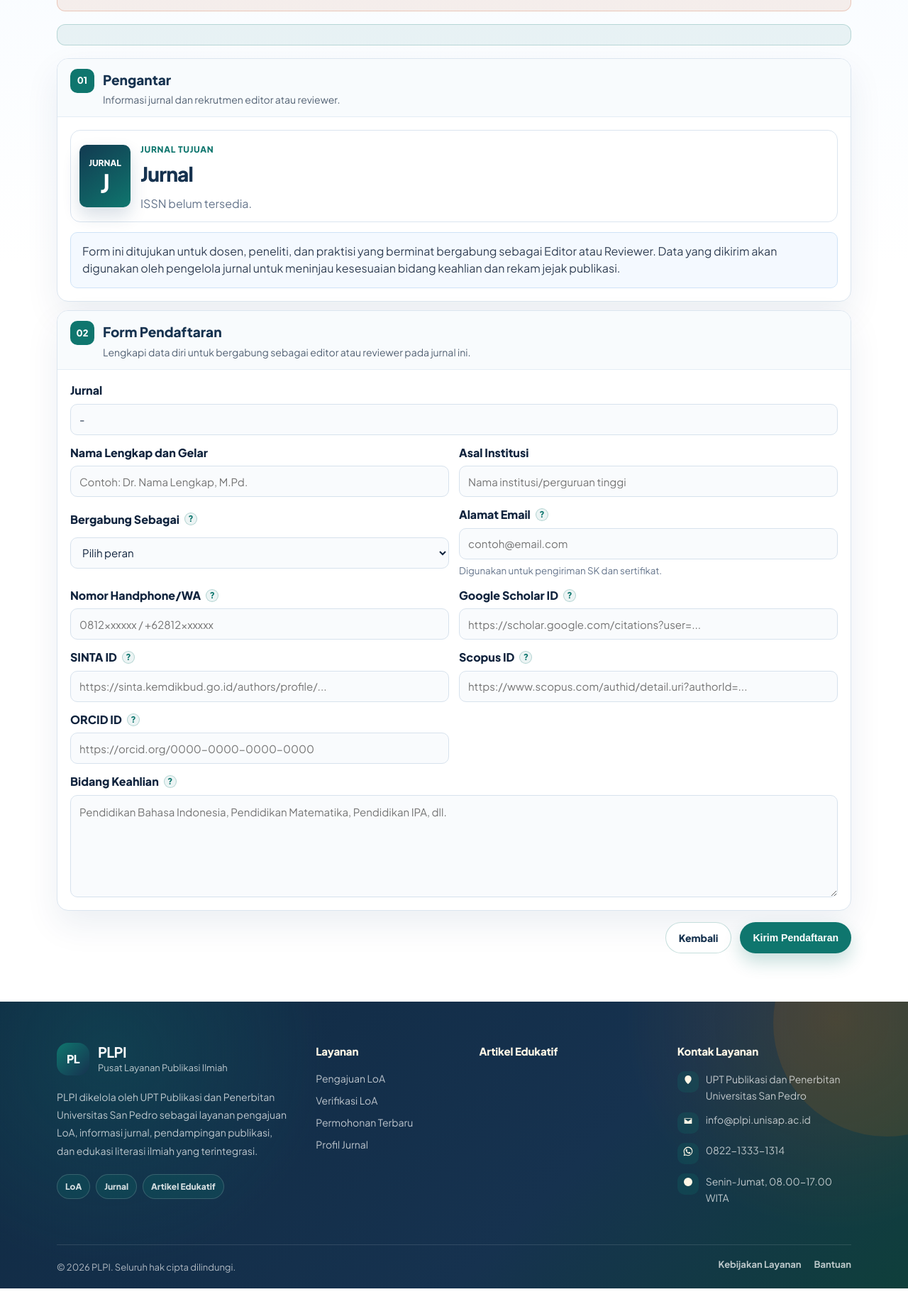
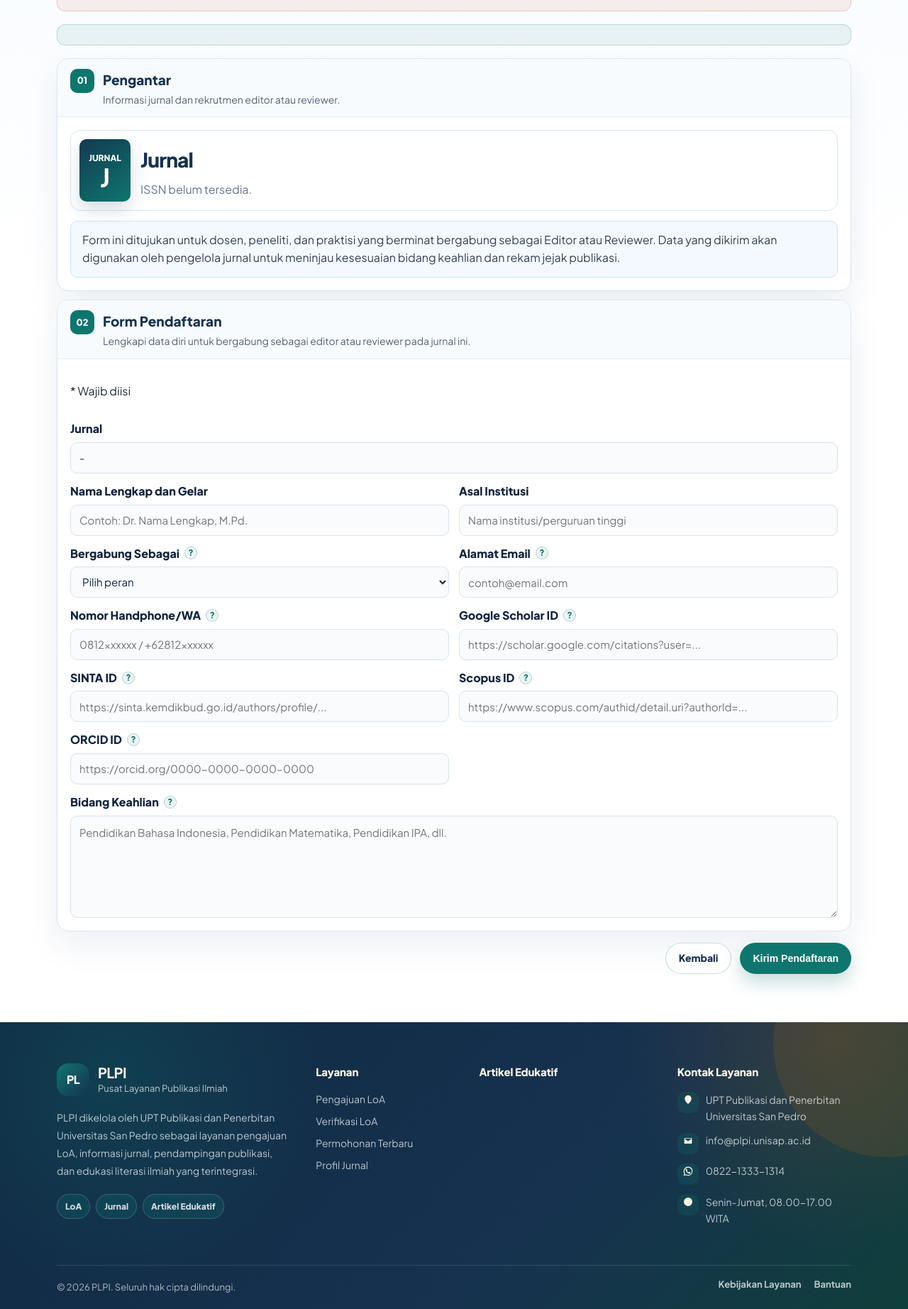
Before and after one commit to kodingsil-lab/plpi-public, a CodeIgniter 4 app: the page made by app/Views/public/recruitment/form.php in a window 1280 px wide. Shown: the part 246-2090 px from the top of the page at 71% size. Before the commit the page ends 2061 px from the top, so only its background shows below. Run offline with PHP 8.4 and a stand-in for CodeIgniter, Linux system fonts and the light colour scheme; the template is opened without the code that fills it, so the values that code supplies are empty; some libraries are stand-ins or nearby versions.

Commit message:
Update form.php

```diff
--- a/app/Views/public/recruitment/form.php
+++ b/app/Views/public/recruitment/form.php
@@ -47,7 +47,6 @@ $journalIssn = array_values(array_filter([
                         <?php endif; ?>
                     </div>
                     <div class="recruitment-journal-meta">
-                        <small>Jurnal tujuan</small>
                         <h2><?= esc((string) ($journal['name'] ?? 'Jurnal')) ?></h2>
                         <?php if ($journalIssn !== []): ?>
                             <div class="recruitment-journal-issn">
@@ -81,22 +80,24 @@ $journalIssn = array_values(array_filter([
                 </div>
 
                 <div class="loa-form-grid">
+                    <p class="form-required-note span-2"><span>*</span> Wajib diisi</p>
+
                     <label class="span-2">
                         <span>Jurnal</span>
                         <input value="<?= esc((string) ($journal['name'] ?? '-'), 'attr') ?>" readonly>
                     </label>
 
-                    <label>
+                    <label class="is-required">
                         <span>Nama Lengkap dan Gelar</span>
                         <input name="full_name" value="<?= esc((string) old('full_name'), 'attr') ?>" required placeholder="Contoh: Dr. Nama Lengkap, M.Pd.">
                     </label>
 
-                    <label>
+                    <label class="is-required">
                         <span>Asal Institusi</span>
                         <input name="institution" value="<?= esc((string) old('institution'), 'attr') ?>" required placeholder="Nama institusi/perguruan tinggi">
                     </label>
 
-                    <label>
+                    <label class="is-required">
                         <span class="field-label">
                             Bergabung Sebagai
                             <span class="field-tooltip" tabindex="0" aria-label="Pilih Editor jika ingin membantu pengelolaan naskah, atau Reviewer jika ingin menelaah artikel sesuai bidang keahlian.">?</span>
@@ -108,16 +109,15 @@ $journalIssn = array_values(array_filter([
                         </select>
                     </label>
 
-                    <label>
+                    <label class="is-required">
                         <span class="field-label">
                             Alamat Email
                             <span class="field-tooltip" tabindex="0" aria-label="Gunakan email aktif karena informasi seleksi, SK, dan sertifikat akan dikirim melalui email ini.">?</span>
                         </span>
                         <input type="email" name="email" value="<?= esc((string) old('email'), 'attr') ?>" required placeholder="contoh@email.com">
-                        <small>Digunakan untuk pengiriman SK dan sertifikat.</small>
                     </label>
 
-                    <label>
+                    <label class="is-required">
                         <span class="field-label">
                             Nomor Handphone/WA
                             <span class="field-tooltip" tabindex="0" aria-label="Masukkan nomor WhatsApp aktif, boleh diawali 08 atau kode negara +62.">?</span>
@@ -125,7 +125,7 @@ $journalIssn = array_values(array_filter([
                         <input name="phone" value="<?= esc((string) old('phone'), 'attr') ?>" required placeholder="0812xxxxxx / +62812xxxxxx">
                     </label>
 
-                    <label>
+                    <label class="is-required">
                         <span class="field-label">
                             Google Scholar ID
                             <span class="field-tooltip" tabindex="0" aria-label="Tempel tautan profil Google Scholar, biasanya berisi scholar.google.com/citations?user=kodeprofil.">?</span>
@@ -133,7 +133,7 @@ $journalIssn = array_values(array_filter([
                         <input name="google_scholar_id" value="<?= esc((string) old('google_scholar_id'), 'attr') ?>" required placeholder="https://scholar.google.com/citations?user=...">
                     </label>
 
-                    <label>
+                    <label class="is-required">
                         <span class="field-label">
                             SINTA ID
                             <span class="field-tooltip" tabindex="0" aria-label="Tempel tautan profil SINTA, contohnya sinta.kemdikbud.go.id/authors/profile/nomorid.">?</span>
@@ -141,7 +141,7 @@ $journalIssn = array_values(array_filter([
                         <input name="sinta_id" value="<?= esc((string) old('sinta_id'), 'attr') ?>" required placeholder="https://sinta.kemdikbud.go.id/authors/profile/...">
                     </label>
 
-                    <label>
+                    <label class="is-optional">
                         <span class="field-label">
                             Scopus ID
                             <span class="field-tooltip" tabindex="0" aria-label="Opsional. Isi tautan profil Scopus atau Author ID jika tersedia.">?</span>
@@ -149,7 +149,7 @@ $journalIssn = array_values(array_filter([
                         <input name="scopus_id" value="<?= esc((string) old('scopus_id'), 'attr') ?>" placeholder="https://www.scopus.com/authid/detail.uri?authorId=...">
                     </label>
 
-                    <label>
+                    <label class="is-optional">
                         <span class="field-label">
                             ORCID ID
                             <span class="field-tooltip" tabindex="0" aria-label="Opsional. Isi tautan ORCID dengan format orcid.org/0000-0000-0000-0000 jika sudah punya.">?</span>
@@ -157,7 +157,7 @@ $journalIssn = array_values(array_filter([
                         <input name="orcid_id" value="<?= esc((string) old('orcid_id'), 'attr') ?>" placeholder="https://orcid.org/0000-0000-0000-0000">
                     </label>
 
-                    <label class="span-2">
+                    <label class="span-2 is-required">
                         <span class="field-label">
                             Bidang Keahlian
                             <span class="field-tooltip" tabindex="0" aria-label="Tulis beberapa bidang yang paling sesuai dengan kompetensi atau publikasi Anda, pisahkan dengan koma.">?</span>
```
